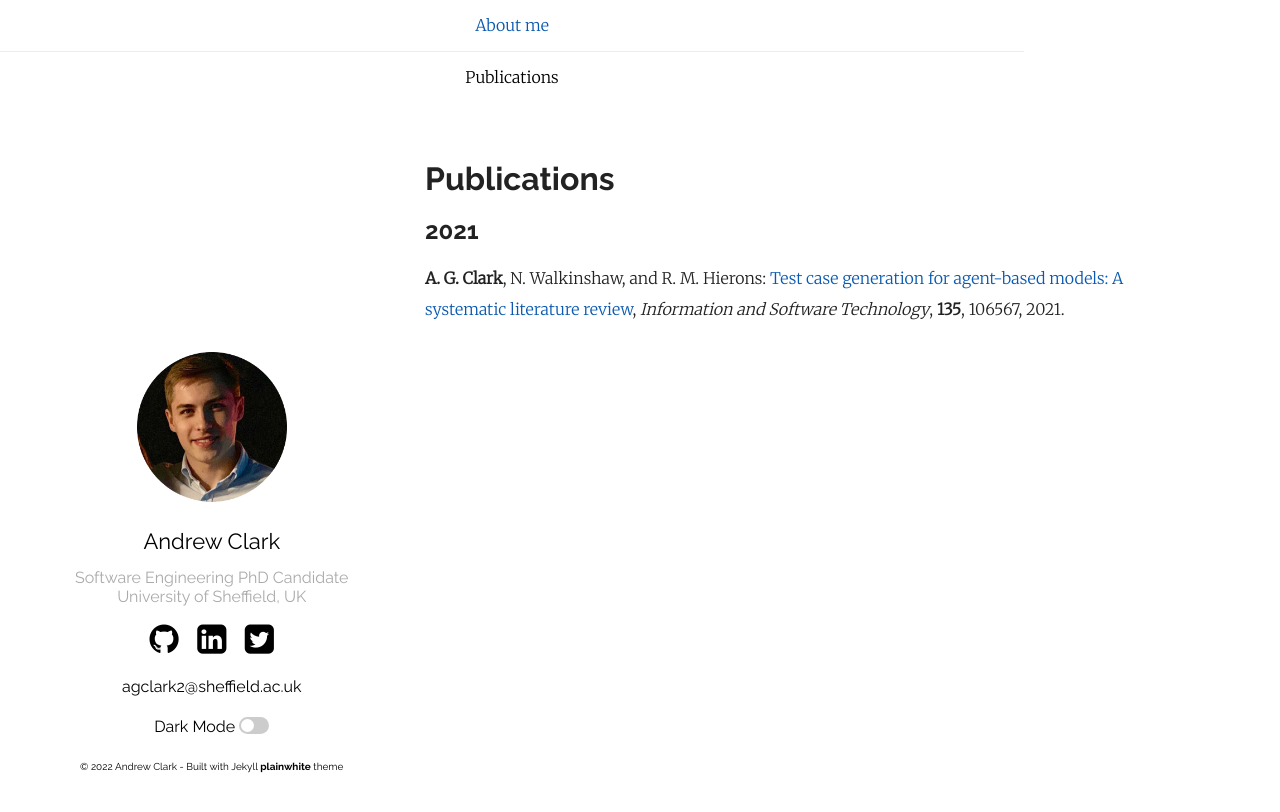
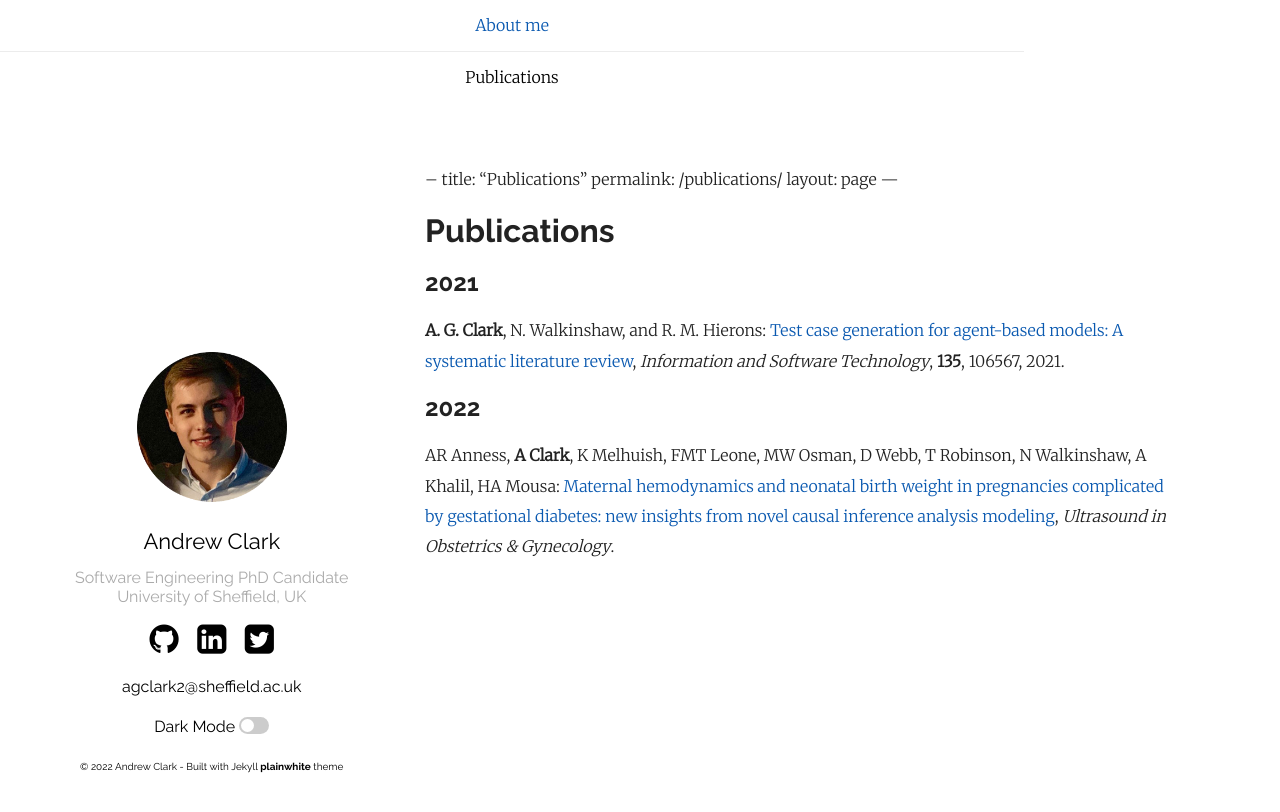
Before and after one commit to AndrewC19/AndrewC19.github.io, a Jekyll site: the page built from publications.md, in a window 1280 px wide. Shown: the top 812 px of the page. Built offline with Jekyll 4.4.1, drawn with Linux system fonts in a browser that asks for light colours; our own code applies the rules of GitHub Pages for plain Markdown files.

Commit message:
Added maternal hemodynamics publication

```diff
--- a/publications.md
+++ b/publications.md
@@ -1,4 +1,4 @@
----
+--
 title: "Publications"
 permalink: /publications/
 layout: page
@@ -6,3 +6,6 @@ layout: page
 # Publications
 ## 2021
 **A. G. Clark**, N. Walkinshaw, and R. M. Hierons: [Test case generation for agent-based models: A systematic literature review](https://arxiv.org/abs/2103.07370), *Information and Software Technology*, **135**, 106567, 2021.
+
+## 2022
+AR Anness, **A Clark**, K Melhuish, FMT Leone, MW Osman, D Webb, T Robinson, N Walkinshaw, A Khalil, HA Mousa: [Maternal hemodynamics and neonatal birth weight in pregnancies complicated by gestational diabetes: new insights from novel causal inference analysis modeling](https://obgyn.onlinelibrary.wiley.com/doi/abs/10.1002/uog.24864), *Ultrasound in Obstetrics & Gynecology*.
```
